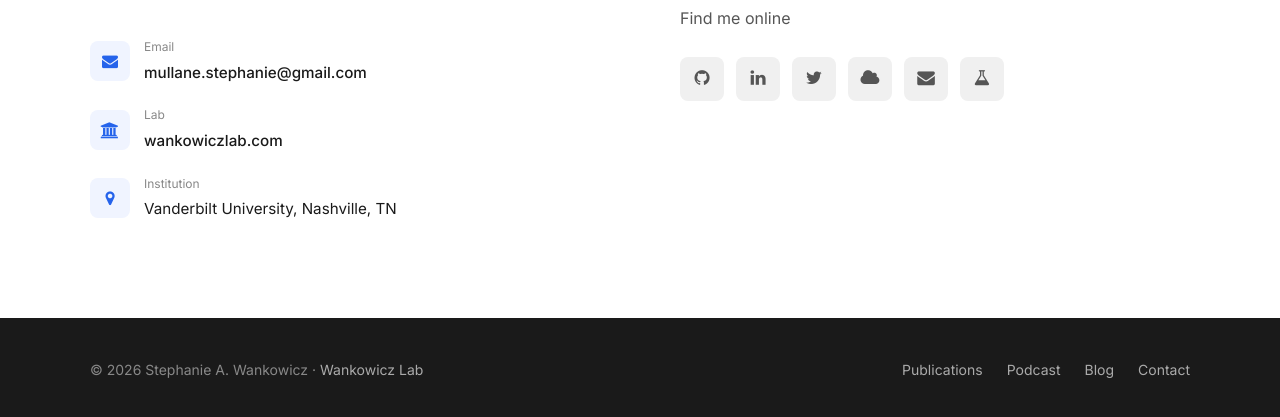
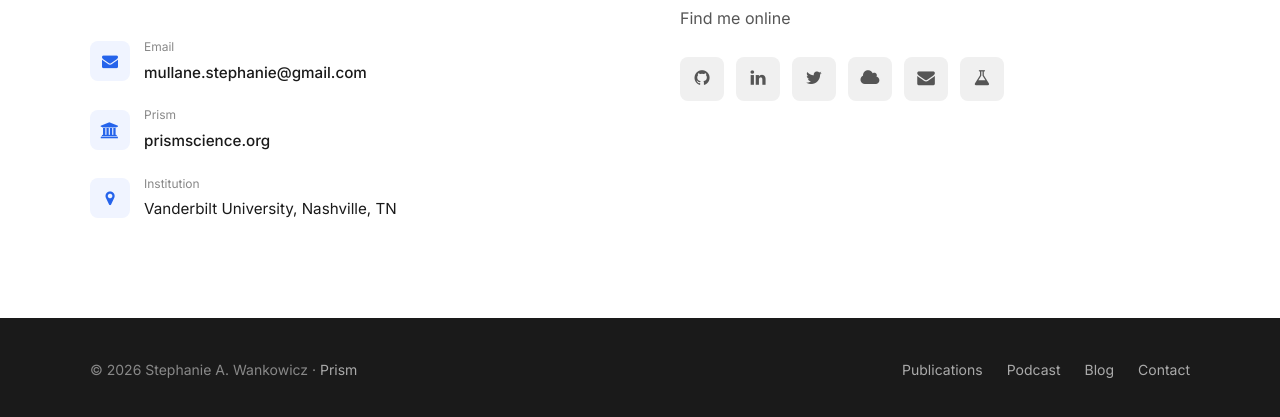
Before and after one commit to stephaniewankowicz/stephaniewankowicz.github.io, a Jekyll site: the page built from index.md, in a window 1280 px wide and 900 px high, scrolled down 3060 px. Shown: the part 478-895 px from the top of the window. Built offline with Jekyll 4.4.1, drawn with Linux system fonts in a browser that asks for light colours; nearby versions of some CDN libraries.

Commit message:
Update lab link from wankowiczlab.com to prismscience.org
Co-Authored-By: Claude Sonnet 4.6 <noreply@anthropic.com>

```diff
--- a/_includes/footer.html
+++ b/_includes/footer.html
@@ -6,7 +6,7 @@
             <li class="footer-inverse"><a href="https://www.linkedin.com/in/stephanie-wankowicz-2657a726/"><i class="fa fa-linkedin-square fa-2x"></i></a></li>
             <li class="footer-inverse"><a href="https://twitter.com/stephanie_mul"><i class="fa fa-twitter fa-2x"></i></a></li>
             <li class="footer-inverse"><a href="mailto:mullane.stephanie@gmail.com"><i class="fa fa-envelope fa-2x"></i></a></li>
-            <li class="footer-inverse"><a href="https://wankowiczlab.com"><i class="fa fa-university fa-2x"></i></a></li>
+            <li class="footer-inverse"><a href="https://prismscience.org"><i class="fa fa-university fa-2x"></i></a></li>
             </ul>
         </div>
     </div>
--- a/_layouts/home.html
+++ b/_layouts/home.html
@@ -60,8 +60,8 @@
             I lead the Wankowicz Lab in the Department of Molecular Physiology and Biophysics, the Center for AI in Protein Dynamics, and the Center for Structural Biology at Vanderbilt University.
           </p>
           <div class="about-links">
-            <a href="https://wankowiczlab.com" class="btn-primary" target="_blank">
-              <i class="fa fa-university"></i> Wankowicz Lab
+            <a href="https://prismscience.org" class="btn-primary" target="_blank">
+              <i class="fa fa-university"></i> Prism
             </a>
             <a href="/publications" class="btn-secondary">
               <i class="fa fa-file-text-o"></i> Publications
@@ -219,8 +219,8 @@
             <div class="contact-item">
               <div class="contact-item-icon"><i class="fa fa-university"></i></div>
               <div>
-                <span class="contact-item-label">Lab</span>
-                <div class="contact-item-text"><a href="https://wankowiczlab.com" target="_blank">wankowiczlab.com</a></div>
+                <span class="contact-item-label">Prism</span>
+                <div class="contact-item-text"><a href="https://prismscience.org" target="_blank">prismscience.org</a></div>
               </div>
             </div>
             <div class="contact-item">
@@ -250,7 +250,7 @@
             <a href="mailto:mullane.stephanie@gmail.com" class="social-link" title="Email">
               <i class="fa fa-envelope"></i>
             </a>
-            <a href="https://wankowiczlab.com" class="social-link" target="_blank" title="Lab Website">
+            <a href="https://prismscience.org" class="social-link" target="_blank" title="Prism">
               <i class="fa fa-flask"></i>
             </a>
           </div>
@@ -264,7 +264,7 @@
     <div class="footer-inner">
       <div class="footer-left">
         © {{ 'now' | date: "%Y" }} Stephanie A. Wankowicz ·
-        <a href="https://wankowiczlab.com" target="_blank">Wankowicz Lab</a>
+        <a href="https://prismscience.org" target="_blank">Prism</a>
       </div>
       <div class="footer-links">
         <a href="/publications">Publications</a>
```
